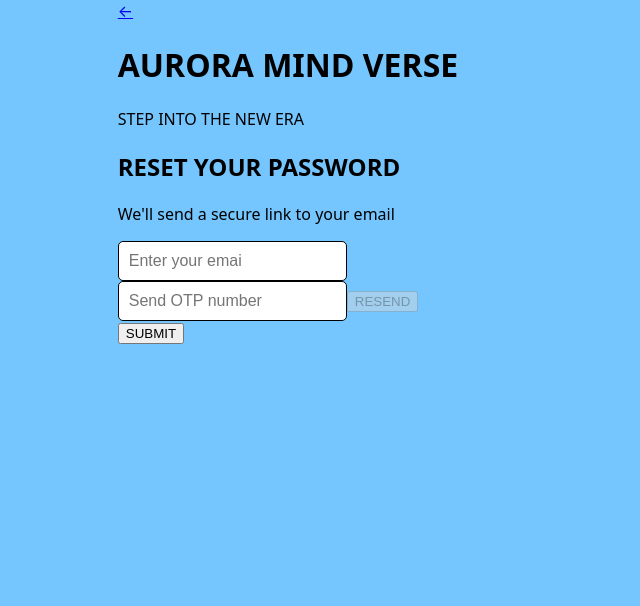
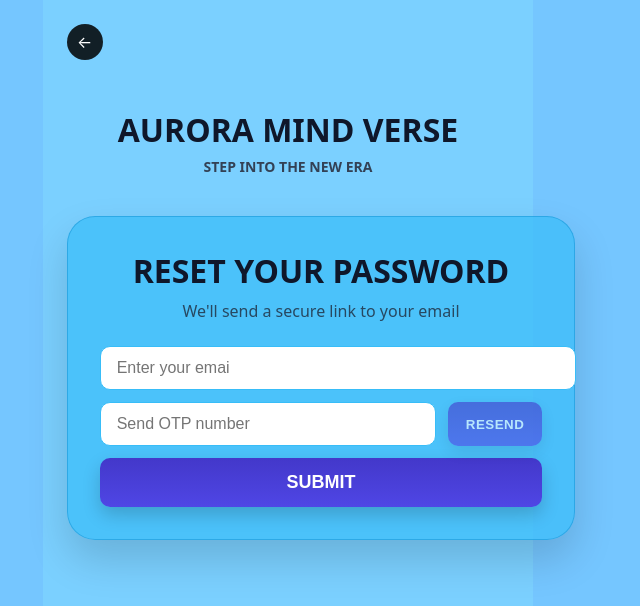
Before and after one commit to Khabir-rusyaidi/aurora-mindverse, a Next.js app: page /forget-password in a window 1280 px wide. Shown: the top 606 px of the page, without its empty margins (352-992 px from the left). Built offline with nearby package versions, Linux system fonts and the light colour scheme.

Commit message:
add forgot-password page again

```diff
--- a/app/forget-password/page.tsx
+++ b/app/forget-password/page.tsx
@@ -1,38 +1,145 @@
-'use client';
-import { useEffect, useState } from 'react';
-import Link from 'next/link';
+"use client";
+
+import React, { useEffect, useState } from "react";
+import Link from "next/link";
+
 
 export default function ForgotPasswordPage() {
-  const [email, setEmail] = useState('');
-  const [otp, setOtp] = useState('');
-  const [pwd, setPwd] = useState('');
-  const [pwd2, setPwd2] = useState('');
+  const [email, setEmail] = useState("");
+  const [otp, setOtp] = useState("");
+  const [pwd, setPwd] = useState("");
+  const [pwd2, setPwd2] = useState("");
   const [otpSent, setOtpSent] = useState(false);
-  const [cooldown, setCooldown] = useState(0);
+  const [cooldown, setCooldown] = useState(0); // seconds for RESEND
   const [loading, setLoading] = useState(false);
   const [msg, setMsg] = useState<string | null>(null);
   const [err, setErr] = useState<string | null>(null);
 
+  // simple inline styles so you don't need Tailwind here
+  const styles = {
+    page: {
+      minHeight: "100vh",
+      background: "#7bd0ff", // sky-300 feel
+    },
+    container: { maxWidth: 1152, margin: "0 auto", padding: "24px" },
+    headerWrap: { textAlign: "center" as const },
+    h1: {
+      fontSize: 32,
+      fontWeight: 800,
+      color: "#0f172a", // slate-900
+      margin: 0,
+    },
+    sub: {
+      marginTop: 6,
+      fontSize: 14,
+      fontWeight: 600,
+      color: "#334155", // slate-700
+    },
+    card: {
+      margin: "40px auto 0",
+      width: "100%",
+      maxWidth: 900,
+      background: "rgba(56, 189, 248, 0.7)", // sky-400/70
+      borderRadius: 28,
+      boxShadow: "0 20px 40px rgba(0,0,0,0.15)",
+      border: "1px solid rgba(2,132,199,0.4)",
+      padding: 32,
+    },
+    title: {
+      textAlign: "center" as const,
+      fontSize: 32,
+      fontWeight: 800,
+      color: "#0f172a",
+      margin: 0,
+    },
+    subtitle: {
+      textAlign: "center" as const,
+      marginTop: 8,
+      color: "rgba(30,41,59,0.8)",
+    },
+    formWrap: { margin: "24px auto 0", maxWidth: 720 },
+    input: {
+      width: "100%",
+      borderRadius: 10,
+      border: "1px solid #38bdf8",
+      background: "#fff",
+      padding: "12px 16px",
+      outline: "none",
+      fontSize: 16,
+    },
+    row: {
+      display: "flex",
+      gap: 12,
+      alignItems: "stretch",
+    },
+    resendBtn: {
+      whiteSpace: "nowrap" as const,
+      border: "none",
+      borderRadius: 10,
+      padding: "12px 18px",
+      fontWeight: 800,
+      textTransform: "uppercase" as const,
+      letterSpacing: 0.5,
+      color: "#fff",
+      background:
+        "linear-gradient(to bottom, rgb(67, 56, 202), rgb(79, 70, 229))", // indigo-ish
+      boxShadow: "0 6px 16px rgba(0,0,0,0.15)",
+      cursor: "pointer",
+    },
+    submitBtn: {
+      width: "100%",
+      marginTop: 12,
+      border: "none",
+      borderRadius: 10,
+      padding: "14px 18px",
+      fontWeight: 800,
+      textTransform: "uppercase" as const,
+      color: "#fff",
+      background:
+        "linear-gradient(to bottom, rgb(67, 56, 202), rgb(79, 70, 229))",
+      boxShadow: "0 8px 18px rgba(0,0,0,0.18)",
+      cursor: "pointer",
+      fontSize: 18,
+    },
+    back: {
+      display: "inline-flex",
+      width: 36,
+      height: 36,
+      alignItems: "center",
+      justifyContent: "center",
+      borderRadius: "9999px",
+      background: "rgba(0,0,0,0.85)",
+      color: "#fff",
+      textDecoration: "none",
+    },
+    backWrap: { padding: 24 },
+    note: { textAlign: "center" as const, marginTop: 8, color: "#065f46" }, // emerald-700
+    error: { textAlign: "center" as const, marginTop: 8, color: "#b91c1c" }, // red-700
+  };
+
+  // cooldown countdown
   useEffect(() => {
     if (cooldown <= 0) return;
-    const t = setInterval(() => setCooldown(s => (s > 0 ? s - 1 : 0)), 1000);
+    const t = setInterval(() => setCooldown((s) => (s > 0 ? s - 1 : 0)), 1000);
     return () => clearInterval(t);
   }, [cooldown]);
 
   async function sendOrResendOtp() {
     if (!email) return;
-    setLoading(true); setMsg(null); setErr(null);
+    setLoading(true);
+    setMsg(null);
+    setErr(null);
     try {
-      const res = await fetch('/api/forgot-password/request-otp', {
-        method: 'POST',
-        headers: { 'Content-Type': 'application/json' },
+      const r = await fetch("/api/forgot-password/request-otp", {
+        method: "POST",
+        headers: { "Content-Type": "application/json" },
         body: JSON.stringify({ email }),
       });
-      const data = await res.json();
-      if (!res.ok) throw new Error(data.error || 'Failed to send OTP');
+      const d = await r.json();
+      if (!r.ok) throw new Error(d.error || "Failed to send OTP");
       setOtpSent(true);
-      if (typeof data.cooldown === 'number') setCooldown(data.cooldown);
-      setMsg('OTP sent to your email. It expires in 10 minutes.');
+      if (typeof d.cooldown === "number") setCooldown(d.cooldown); // server enforces (60s)
+      setMsg("OTP sent to your email. It expires in 10 minutes.");
     } catch (e: any) {
       setErr(e.message);
     } finally {
@@ -41,20 +148,22 @@ export default function ForgotPasswordPage() {
   }
 
   async function submitNewPassword() {
-    setLoading(true); setMsg(null); setErr(null);
+    setLoading(true);
+    setMsg(null);
+    setErr(null);
     try {
-      if (!otp || otp.length !== 6) throw new Error('Please enter 6-digit OTP');
-      if (pwd.length < 8) throw new Error('Password must be at least 8 characters');
-      if (pwd !== pwd2) throw new Error('Passwords do not match');
+      if (!otp || otp.length !== 6) throw new Error("Please enter 6-digit OTP");
+      if (pwd.length < 8) throw new Error("Password must be at least 8 characters");
+      if (pwd !== pwd2) throw new Error("Passwords do not match");
 
-      const res = await fetch('/api/forgot-password/verify-otp', {
-        method: 'POST',
-        headers: { 'Content-Type': 'application/json' },
+      const r = await fetch("/api/forgot-password/verify-otp", {
+        method: "POST",
+        headers: { "Content-Type": "application/json" },
         body: JSON.stringify({ email, code: otp, newPassword: pwd }),
       });
-      const data = await res.json();
-      if (!res.ok) throw new Error(data.error || 'Failed to reset password');
-      setMsg('Password updated. You can now log in.');
+      const d = await r.json();
+      if (!r.ok) throw new Error(d.error || "Failed to reset password");
+      setMsg("Password updated. You can now log in.");
     } catch (e: any) {
       setErr(e.message);
     } finally {
@@ -63,86 +172,93 @@ export default function ForgotPasswordPage() {
   }
 
   return (
-    <div className="min-h-screen bg-sky-300">
-      {/* Back arrow */}
-      <div className="p-6">
-        <Link href="/" aria-label="Back to login" className="inline-block">
-          <span className="inline-flex h-9 w-9 items-center justify-center rounded-full bg-black/80 text-white">←</span>
+    <div style={styles.page}>
+      {/* Back arrow to login */}
+      <div style={styles.backWrap}>
+        <Link href="/" aria-label="Back to login" style={styles.back}>
+          ←
         </Link>
       </div>
 
-      {/* Top title */}
-      <div className="mx-auto max-w-3xl px-6 text-center">
-        <h1 className="text-3xl font-extrabold text-slate-900">AURORA MIND VERSE</h1>
-        <p className="mt-1 text-sm font-semibold text-slate-700">STEP INTO THE NEW ERA</p>
+      <div style={styles.container as React.CSSProperties}>
+        <div style={styles.headerWrap}>
+          <h1 style={styles.h1}>AURORA MIND VERSE</h1>
+          <p style={styles.sub}>STEP INTO THE NEW ERA</p>
         </div>
 
-      {/* Card */}
-      <div className="mx-auto mt-10 w-full max-w-3xl rounded-[28px] bg-sky-400/70 p-8 shadow-xl ring-1 ring-sky-500/40">
-        <h2 className="text-center text-3xl font-extrabold text-slate-900">RESET YOUR PASSWORD</h2>
-        <p className="mt-2 text-center text-slate-800/80">We&apos;ll send a secure link to your email</p>
+        <div style={styles.card}>
+          <h2 style={styles.title}>RESET YOUR PASSWORD</h2>
+          <p style={styles.subtitle}>We&apos;ll send a secure link to your email</p>
 
-        <div className="mx-auto mt-6 max-w-2xl space-y-4">
-          {/* Email */}
+          <div style={styles.formWrap}>
+            {/* EMAIL */}
             <input
               type="email"
               placeholder="Enter your emai"
               value={email}
               onChange={(e) => setEmail(e.target.value)}
-            className="w-full rounded-lg border border-sky-500 bg-white px-4 py-3 outline-none focus:ring-2 focus:ring-sky-600"
+              style={styles.input}
             />
 
-          {/* OTP + RESEND (inline, right) */}
-          <div className="flex items-stretch gap-3">
+            {/* OTP + RESEND row */}
+            <div style={{ ...styles.row, marginTop: 12 }}>
               <input
                 type="text"
                 inputMode="numeric"
                 maxLength={6}
                 placeholder="Send OTP number"
                 value={otp}
-              onChange={(e) => setOtp(e.target.value.replace(/\D/g, ''))}
-              className="flex-1 rounded-lg border border-sky-500 bg-white px-4 py-3 text-black outline-none focus:ring-2 focus:ring-sky-600"
+                onChange={(e) => setOtp(e.target.value.replace(/\D/g, ""))}
+                style={{ ...styles.input, flex: 1 }}
               />
               <button
                 onClick={sendOrResendOtp}
                 disabled={loading || !email || cooldown > 0}
-              className="rounded-lg bg-indigo-700 px-6 py-3 font-extrabold uppercase tracking-wide text-white shadow hover:opacity-95 disabled:opacity-60"
+                style={{
+                  ...styles.resendBtn,
+                  opacity: loading || !email || cooldown > 0 ? 0.6 : 1,
+                }}
               >
-              {cooldown > 0 ? `RESEND (${cooldown})` : 'RESEND'}
+                {cooldown > 0 ? `RESEND (${cooldown})` : "RESEND"}
               </button>
             </div>
 
-          {/* New password + Confirm (show when OTP sent) */}
+            {/* New password fields appear after OTP is sent */}
             {otpSent && (
               <>
+                <div style={{ marginTop: 12 }}>
                   <input
                     type="password"
                     placeholder="New password"
                     value={pwd}
                     onChange={(e) => setPwd(e.target.value)}
-                className="w-full rounded-lg border border-sky-500 bg-white px-4 py-3 outline-none focus:ring-2 focus:ring-sky-600"
+                    style={styles.input}
                   />
+                </div>
+                <div style={{ marginTop: 12 }}>
                   <input
                     type="password"
                     placeholder="Confirm new password"
                     value={pwd2}
                     onChange={(e) => setPwd2(e.target.value)}
-                className="w-full rounded-lg border border-sky-500 bg-white px-4 py-3 outline-none focus:ring-2 focus:ring-sky-600"
+                    style={styles.input}
                   />
+                </div>
               </>
             )}
 
-          {/* Submit */}
+            {/* SUBMIT */}
             <button
               onClick={submitNewPassword}
               disabled={loading}
-            className="w-full rounded-lg bg-indigo-700 px-4 py-3 text-lg font-extrabold uppercase text-white shadow hover:opacity-95 disabled:opacity-60"
+              style={{ ...styles.submitBtn, opacity: loading ? 0.6 : 1 }}
             >
               SUBMIT
             </button>
 
-          {msg && <p className="text-center text-emerald-700">{msg}</p>}
-          {err && <p className="text-center text-red-600">{err}</p>}
+            {msg && <p style={styles.note}>{msg}</p>}
+            {err && <p style={styles.error}>{err}</p>}
+          </div>
         </div>
       </div>
     </div>
```
Lines whose indentation alone changed are shown as unchanged.
